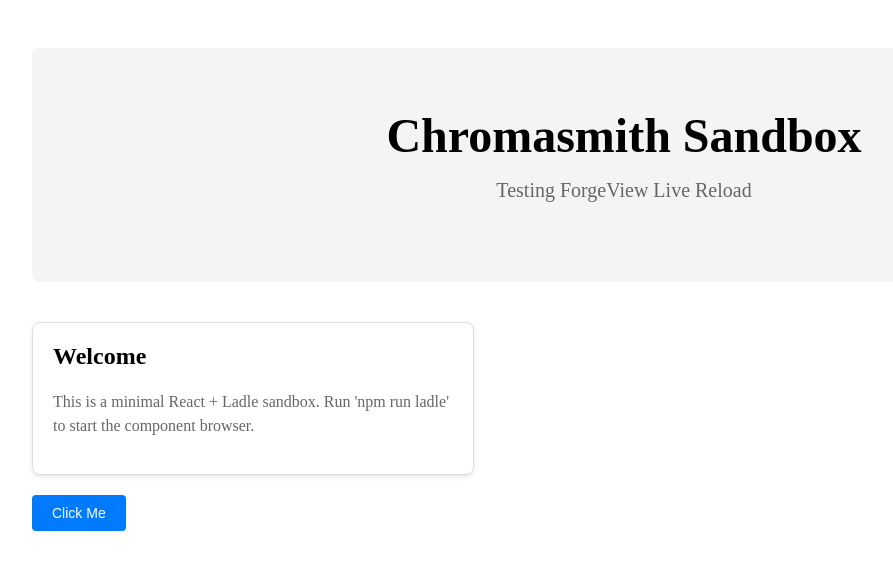
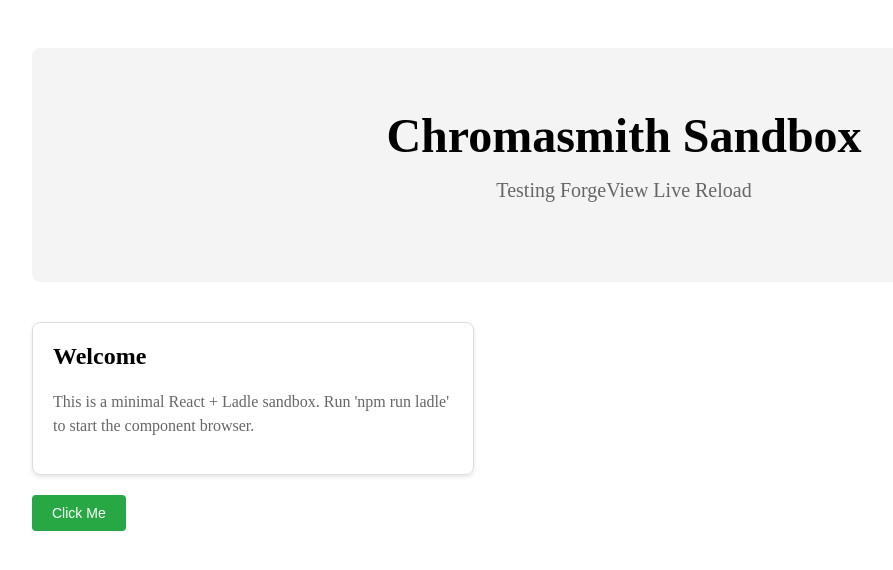
Before and after one commit to chromasmith/chromasmith-sandbox, a React (Vite) app: page / in a window 1280 px wide. Shown: the top 570 px of the page, without its empty margins (16-909 px from the left). Built offline with nearby package versions, Linux system fonts and the light colour scheme.

Commit message:
test: change button color to green

```diff
--- a/src/components/Button.jsx
+++ b/src/components/Button.jsx
@@ -6,7 +6,7 @@ export const Button = ({ label, onClick }) => {
       onClick={onClick}
       style={{
         padding: '10px 20px',
-        backgroundColor: '#007bff',
+        backgroundColor: '#28a745',
         color: 'white',
         border: 'none',
         borderRadius: '4px',
```
